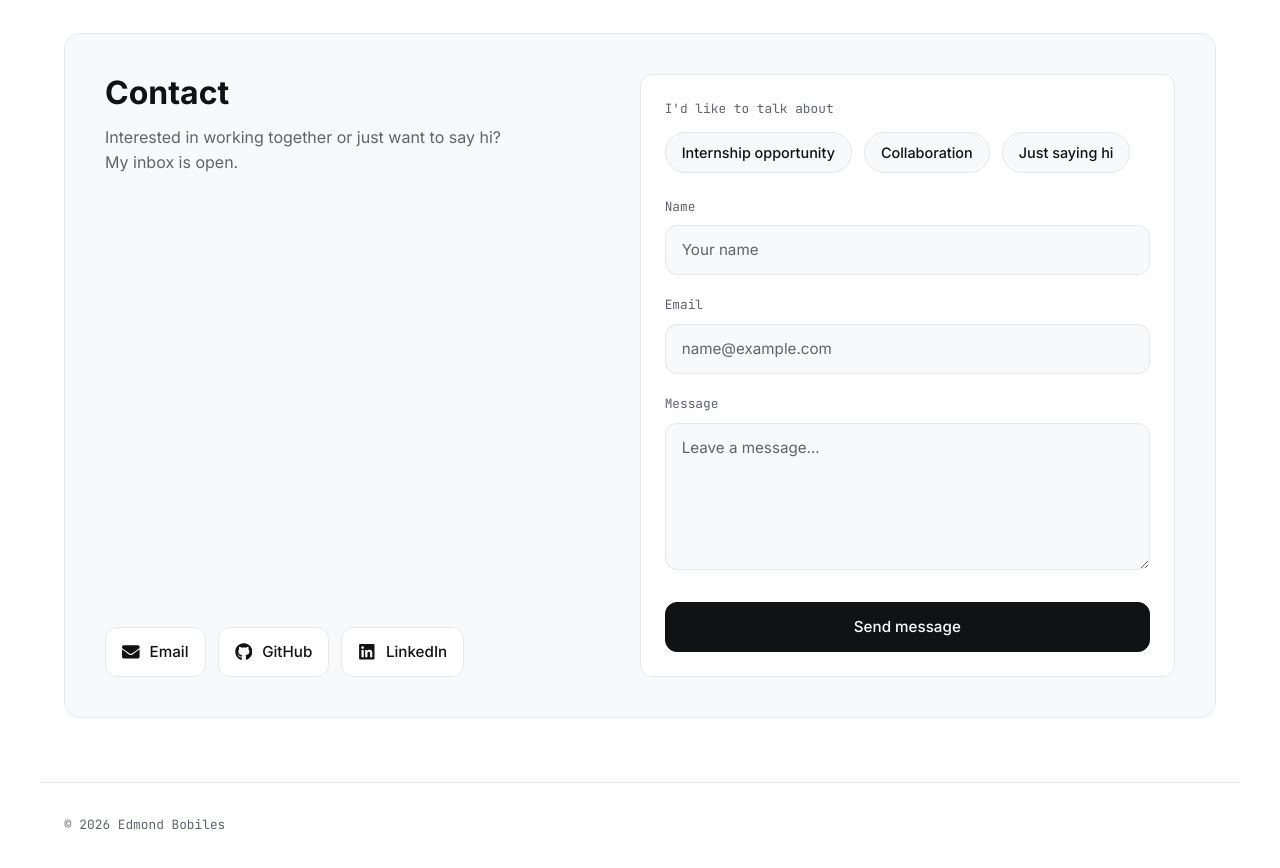
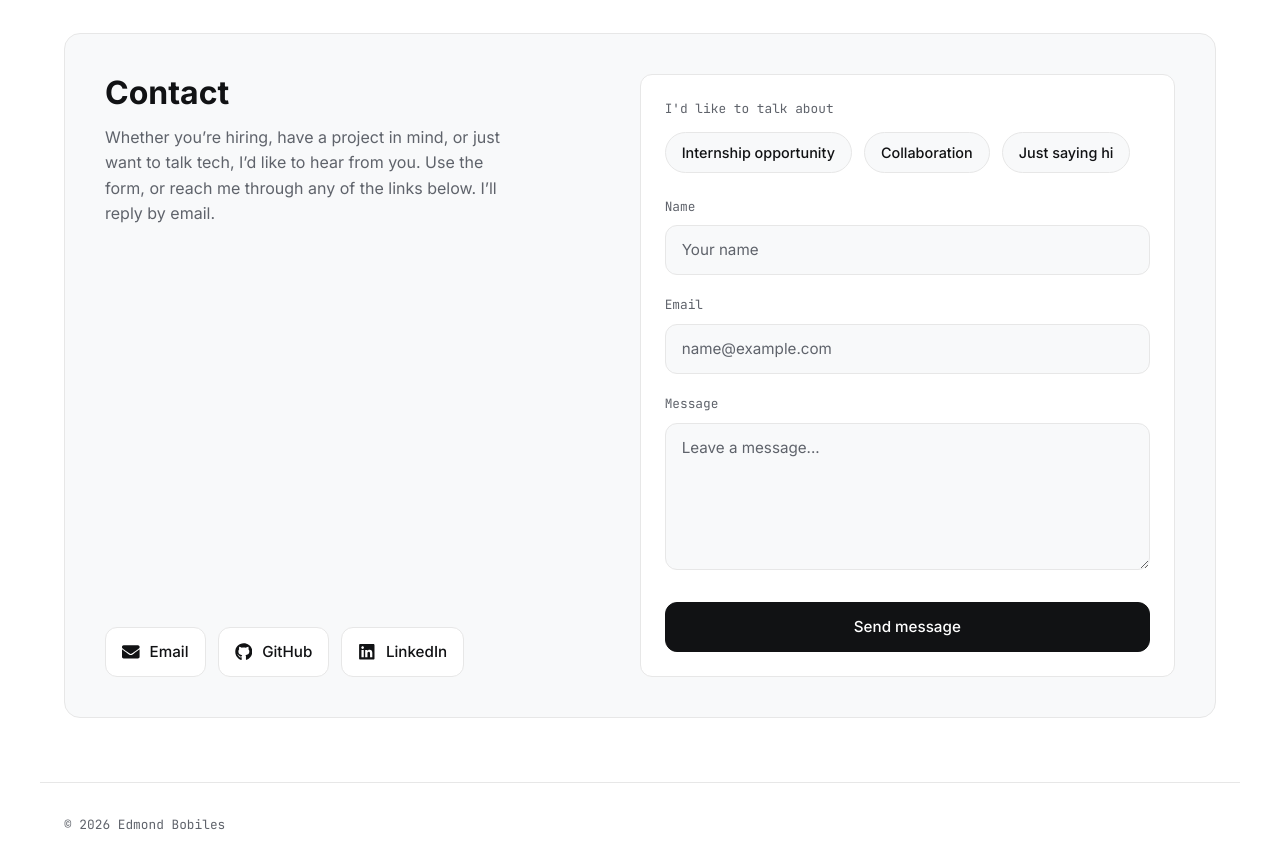
Before and after one commit to edmond-bobiles/portfolio-website, a Next.js app: page / in a window 1280 px wide. Shown: the part 2280-3148 px from the top of the page. Built offline with nearby package versions, Linux system fonts and the light colour scheme.

Commit message:
Added more sentences in contact

```diff
--- a/src/data/portfolio.ts
+++ b/src/data/portfolio.ts
@@ -4,9 +4,10 @@ import path from "node:path";
 export const portfolio = {
   name: "Edmond Bobiles",
   brand: "Edmond.Dev",
+  siteUrl: "https://portfolio-website-one-eosin-81.vercel.app",
   bio: "Hi! I am a Computer Science student at the University of Santo Tomas specializing in Data Science. I like building full-stack web applications and data engineering solutions through academic and client-based projects. I am also a consistent Dean's Lister and DOST scholar, eager to contribute to a team while continuing to grow as a software and data engineer.",
   contact: {
-    intro: "Interested in working together or just want to say hi? My inbox is open.",
+    intro: "Whether you’re hiring, have a project in mind, or just want to talk tech, I’d like to hear from you. Use the form, or reach me through any of the links below. I’ll reply by email.",
     email: "edmondjohn.bobiles@gmail.com",
     github: "https://github.com/edmond-bobiles",
     linkedin: "https://www.linkedin.com/in/edmond-john-bobiles/",
```
